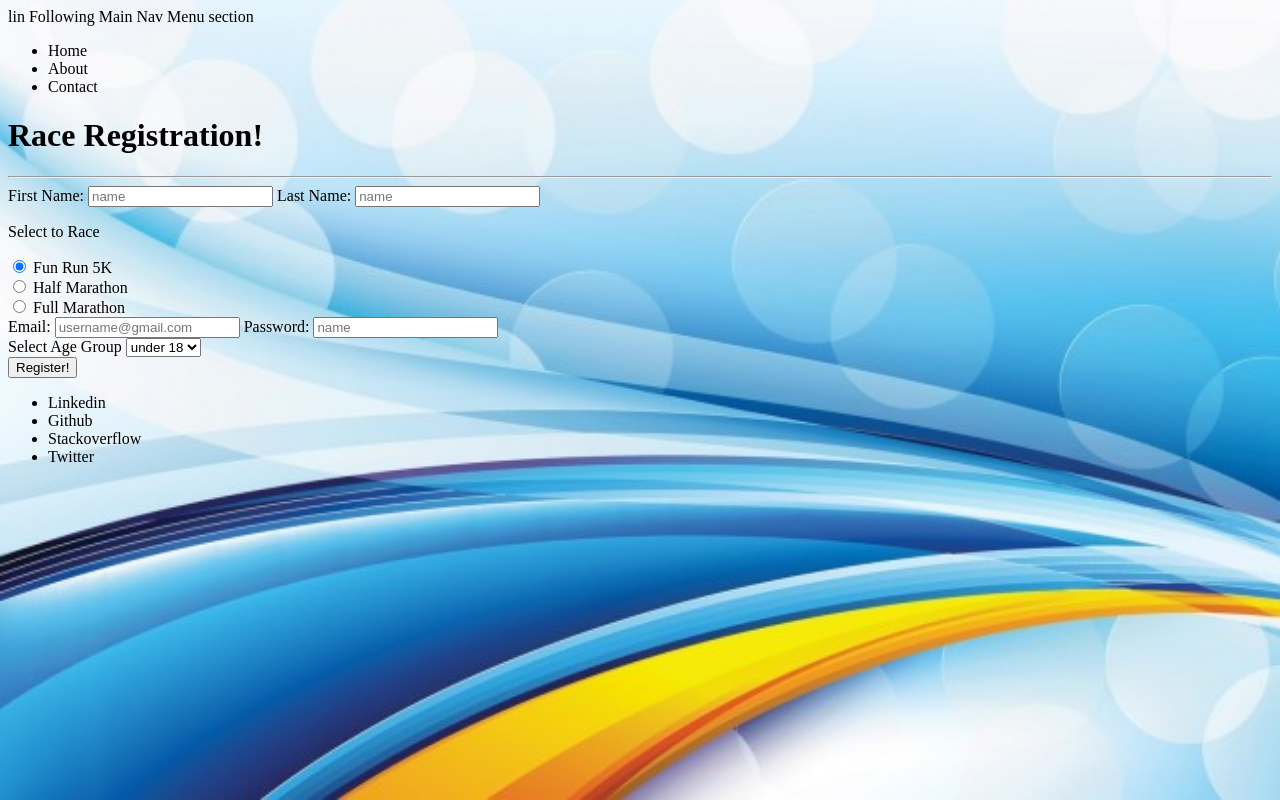
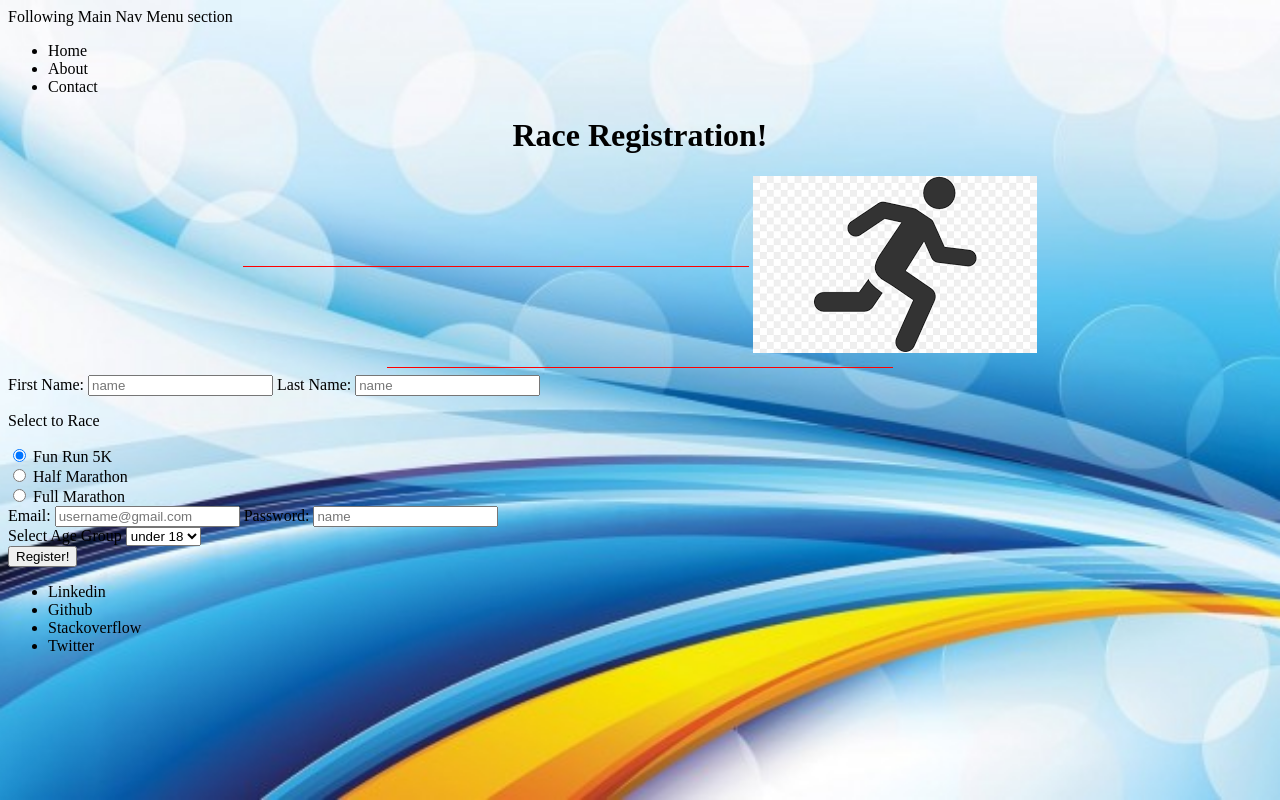
Before and after one commit to ShawnKellyWright/raceForm, a plain HTML site: page index.html in a window 1280 px wide. Drawn offline with Linux system fonts and the light colour scheme.

Commit message:
png added. Needs resized and backgrnd transparent

```diff
--- a/index.html
+++ b/index.html
@@ -6,7 +6,7 @@
     <meta name="viewport" content="width=device-width, initial-scale=1.0">
     <title>Race Registration Form</title>
     <link rel="stylesheet" href="style.css">
-    lin
+    <link rel="icon" type="image/png" href="images/stickManRunning.png">
 </head>
 
 <body>
@@ -26,7 +26,12 @@
     <body>
         <form action="">
             <h1>Race Registration!</h1>
-            <hr>
+            <div class="a1">
+                <span class="outer-line"></span>
+                <span class="fa fa-rebel" aria-hidden="true"><img src="images/stickManRunning.png"
+                        aria-hidden="true"></span>
+                <span class="outer-line"></span>
+            </div>
 
             <!-- Text required field for 1st & last name -->
             <div>
--- a/style.css
+++ b/style.css
@@ -6,8 +6,22 @@ body {
     background-size: cover;
 }
 
-hr {
-    color: blue;
+h1 {
+    text-align: center;
+}
+
+.a1 {
+    text-align: center;
+}
+
+span {
+    display: inline-block;
+    vertical-align: middle;
+}
+
+.outer-line {
+    width: 40%;
+    border-bottom: 1px solid red;
 }
 
 a {
```
Also changed, not shown: images/stickManRunning.png (added), 1 other file.
